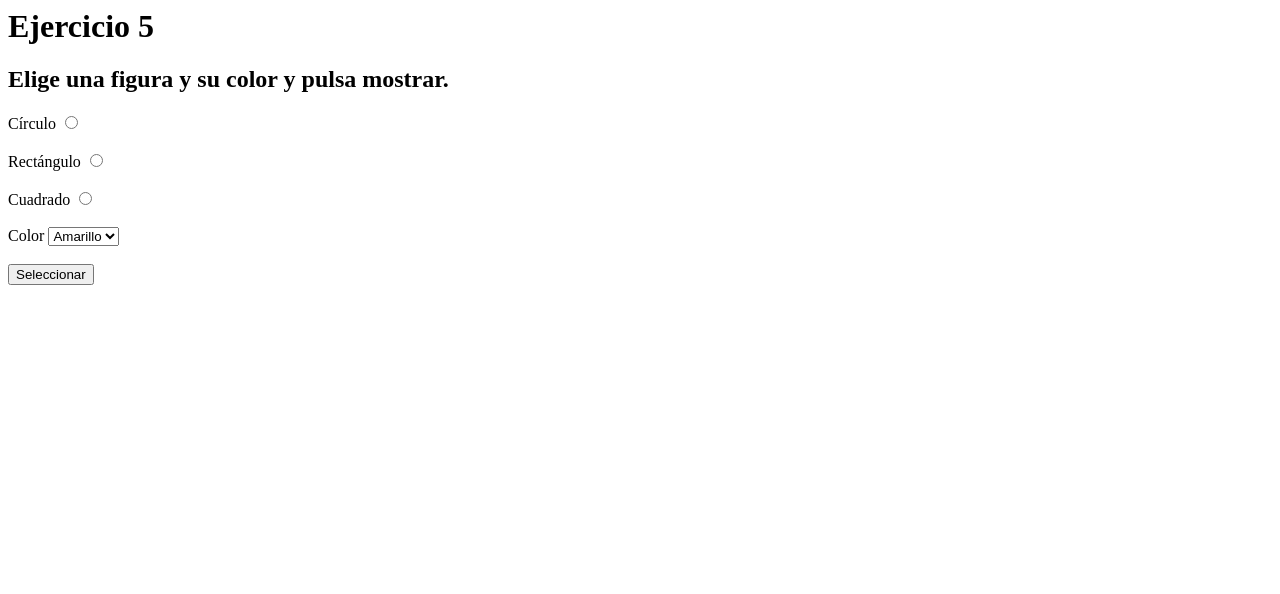
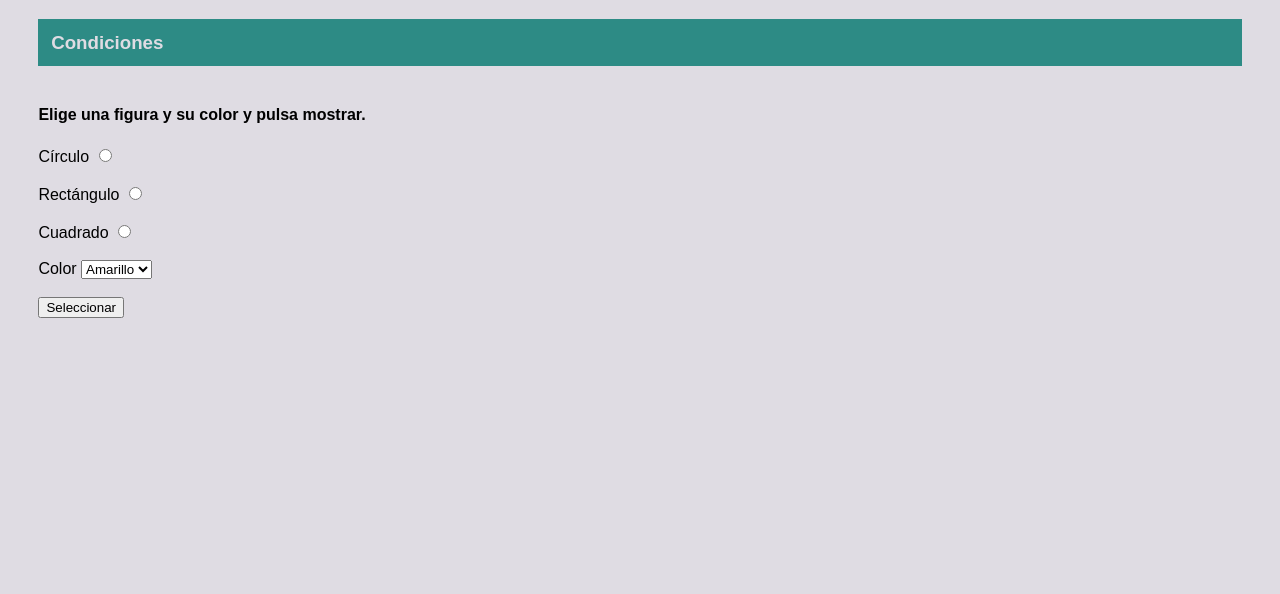
Before and after one commit to viorbe20/DWES_2021_2022, a PHP site: page /repasoJunio/ud3_condiciones/ej5.php in a window 1280 px wide. Shown: the top 594 px of the page. Run offline with PHP 8.4, Linux system fonts and the light colour scheme.

Commit message:
styling ud3

```diff
--- a/css/style_exercises.css
+++ b/css/style_exercises.css
@@ -6,9 +6,12 @@
   --color5: #3f3e52;
 }
 
-h1 {
-  text-align: center;
-  color: var(--color1);
+h3 {
+  background-color: var(--color4);
+  color: var(--color2);
+  margin-left: 3%;
+  margin-right: 3%;
+  padding: 1%;
 }
 
 body {
@@ -18,14 +21,9 @@ body {
   background-color: #dfdce3;
   font-family: Arial, Helvetica, sans-serif;
 }
-body h3 {
-  background-color: var(--color4);
-  color: var(--color2);
-  margin-left: 3%;
-  margin-right: 3%;
-  padding: 1%;
-}
 body main {
+  display: flex;
+  flex-direction: column;
   margin-left: 3%;
   margin-right: 3%;
   display: flex;
--- a/css/style_exercises.scss
+++ b/css/style_exercises.scss
@@ -6,9 +6,12 @@
     --color5: #3f3e52;
   }
 
-  h1 {
-    text-align: center;
-    color: var(--color1);
+  h3 {
+    background-color: var(--color4);
+    color: var(--color2);
+    margin-left: 3%;
+    margin-right: 3%;
+    padding: 1%;
   }
 
   body {
@@ -18,15 +21,10 @@
     background-color: #dfdce3;
     font-family: Arial, Helvetica, sans-serif;
 
-    h3 {
-      background-color: var(--color4);
-      color: var(--color2);
-      margin-left: 3%;
-      margin-right: 3%;
-      padding: 1%;
-    }
 
     main {
+      display: flex;
+      flex-direction: column;
       margin-left: 3%;
       margin-right: 3%;
       display: flex;
--- a/ud3_condiciones/ej5.php
+++ b/ud3_condiciones/ej5.php
@@ -1,12 +1,16 @@
-<!--Ejercicio 5. Figuras geométricas.
-Escribe un script que muestre una figura geométrica utilizando el formato svg. Para ello el script
-mostrará formulario con un radio button con las figuras disponibles: círculo, rectángulo, cuadrado y
-un cuadro de texto para seleccionar el color. En función de la figura elegida, el script solicitará los
-datos necesarios para su visualización.
-Virginia Ordoño Bernier
--->
+<?php
 
-<?php
+/**
+ * Figuras geométricas.
+ * Escribe un script que muestre una figura geométrica utilizando el formato svg. Para ello el script
+ * mostrará formulario con un radio button con las figuras disponibles: círculo, rectángulo, cuadrado y
+ * un cuadro de texto para seleccionar el color. En función de la figura elegida, el script solicitará los
+ * datos necesarios para su visualización.
+ * @author Virginia Ordoño Bernier
+ */
+require("../require/view_condiciones_header.php");
+require("../require/view_footer.php");
+
 $procesaFormulario = false;
 $procesaFormulario2 = false;
 $errorMsg = "";
@@ -52,11 +56,18 @@ if (isset($_POST["submit2"])) {
     }
 }
 ?>
+<!DOCTYPE HTML>
+<html lang='es'>
 
+<head>
+    <link rel='stylesheet' type='text/css' href='../css/style_exercises.css' />
+</head>
+
+<body>
+    <main>
         <!--Formulario inicial-->
         <form action="" method="post">
-    <h1>Ejercicio 5</h1>
-    <h2>Elige una figura y su color y pulsa mostrar.</h2>
+            <h4>Elige una figura y su color y pulsa mostrar.</h4>
             <label>Círculo <input type="radio" name="figure" value="circle"></label><br><br>
             <label>Rectángulo <input type="radio" name="figure" value="rectangle"></label><br><br>
             <label>Cuadrado <input type="radio" name="figure" value="square"></label><br><br>
@@ -125,3 +136,5 @@ if ($procesaFormulario2) {
                 color: #FF0000;
             }
         </style>
+    </main>
+</body>
--- a/ud3_condiciones/ej6.php
+++ b/ud3_condiciones/ej6.php
@@ -20,12 +20,12 @@ sort($aNumbers);
 <html lang='es'>
 
 <head>
-    <link rel='stylesheet' type='text/css' href='../css/style.css' />
+    <link rel='stylesheet' type='text/css' href='../css/style_exercises.css' />
 </head>
 
 <body>
-    <h3>Almacena tres números en variables y escribirlos en pantalla de manera ordenada (F5).</h3>
     <main>
+        <h4>Almacena tres números en variables y escribirlos en pantalla de manera ordenada (F5).</h4>
         <div id="result1">
             <?php
             foreach ($aNumbers as $key => $value) {
--- a/ud3_condiciones/ej7.php
+++ b/ud3_condiciones/ej7.php
@@ -27,12 +27,12 @@ if (isset($_POST['show'])) {
 <html lang='es'>
 
 <head>
-    <link rel='stylesheet' type='text/css' href='../css/style.css' />
+    <link rel='stylesheet' type='text/css' href='../css/style_exercises.css' />
 </head>
 
 <body>
-    <h3>Carga en variables mes y año e indica el número de días del mes.</h3>
     <main>
+        <h4>Carga en variables mes y año e indica el número de días del mes.</h4>
         <div id="result2">
             <form action="" method="post">
                 <label for="month">Mes <input type="number" name="month" min=1 max=12 value=<?php echo $month
--- a/ud3_condiciones/ej8.php
+++ b/ud3_condiciones/ej8.php
@@ -21,12 +21,12 @@ if (isset($_POST['show'])) {
 <html lang='es'>
 
 <head>
-    <link rel='stylesheet' type='text/css' href='../css/style.css' />
+    <link rel='stylesheet' type='text/css' href='../css/style_exercises.css' />
 </head>
 
 <body>
-    <h3>Carga fecha de nacimiento en variables y calcula la edad.</h3>
     <main>
+        <h4>Carga fecha de nacimiento en variables y calcula la edad.</h4>
         <div id="result3">
             <form action="" method="post">
                 <input type="date" name="calendar">
```
Also changed, not shown: ud3_condiciones/ej1.php (+14 -2 lines), ud3_condiciones/ej2.php (+18 -8 lines), ud3_condiciones/ej3.php (+22 -8 lines), ud3_condiciones/ej4.php (+20 -7 lines), 1 other file. Lines whose indentation alone changed are shown as unchanged.
